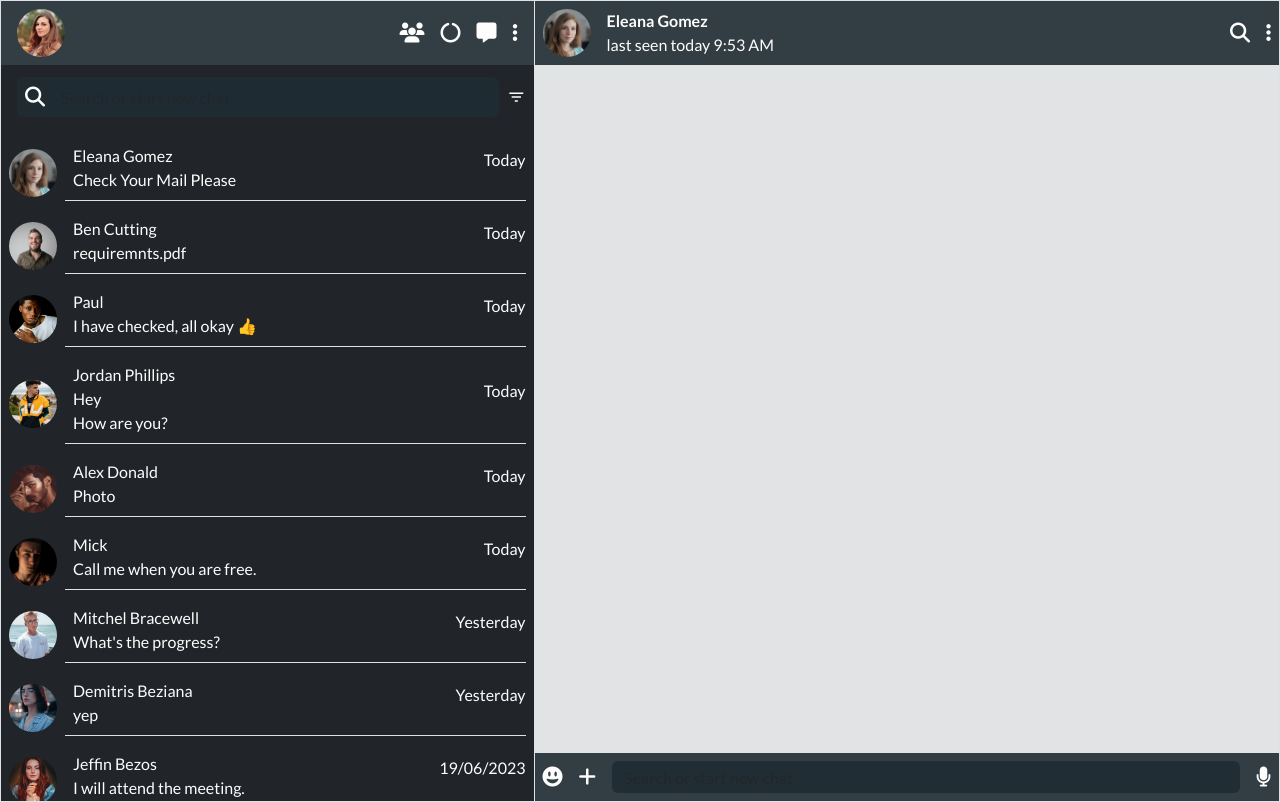
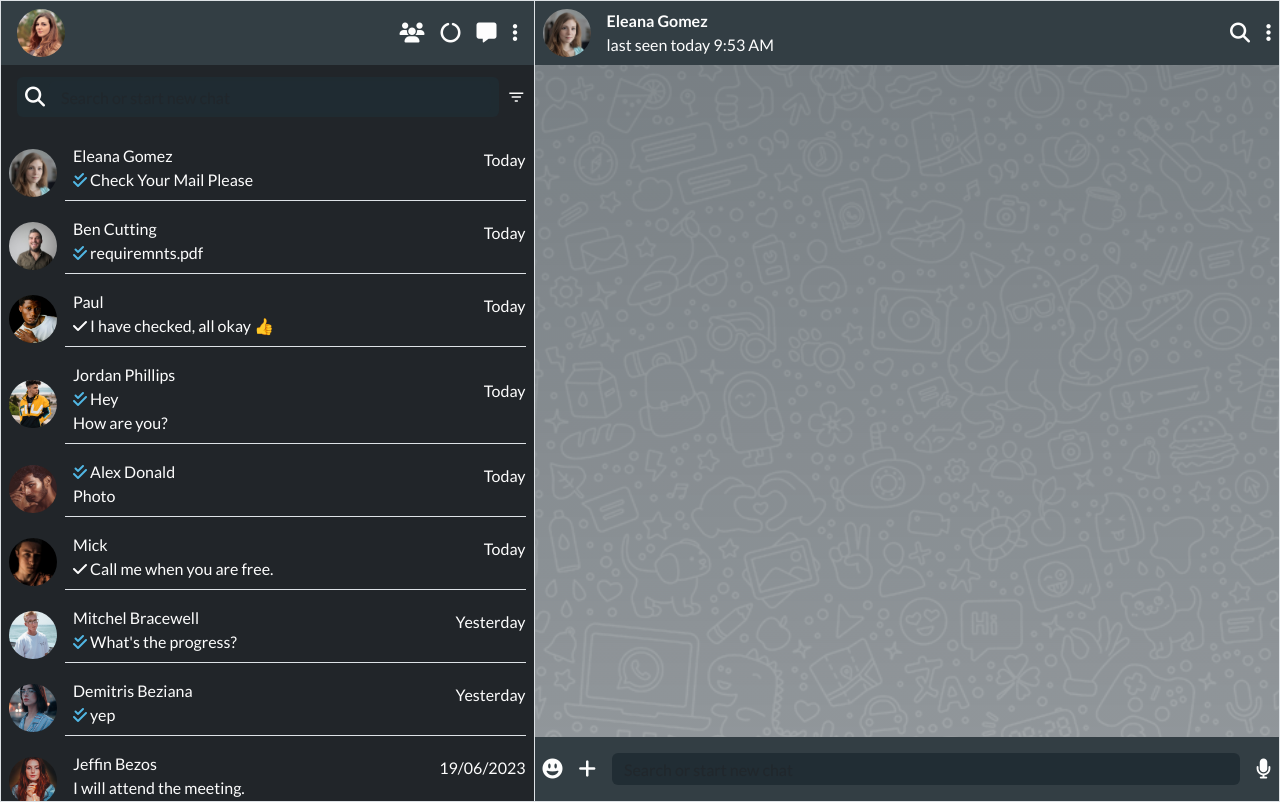
Before and after one commit to gaurabwebdev/whatfaap, a plain HTML site: page index.html in a window 1280 px wide. Drawn offline with nearby package versions, Linux system fonts and the light colour scheme.

Commit message:
right side middle part done

```diff
--- a/index.html
+++ b/index.html
@@ -11,7 +11,7 @@
     <!-- Custom CSS -->
     <link rel="stylesheet" href="styles.css">
 </head>
-<body class="bg-secondary-subtle">
+<body class="bg-secondary-subtle overflow-hidden">
 
     <!-- Main Starts -->
         <main>
@@ -20,10 +20,10 @@
                         <!-- Left Side Starts -->
                             <div class="left-side col col-md-5">
                                 <div class="left-side-top d-flex justify-content-between align-items-center px-3 py-2">
-                                    <div class="user-img-div d-flex align-items-center">
+                                    <div class="user-img-div d-flex align-items-center cursor-pointer">
                                         <img class="object-fit-cover rounded-circle" src="assets/img/user-img/user-1.jpg" alt="user-1">
                                     </div>
-                                    <div class="d-flex align-items-center gap-3 fs-5">
+                                    <div class="d-flex align-items-center gap-3 fs-5 cursor-pointer">
                                         <i class="fa-solid fa-users"></i>
                                         <i class="fa-solid fa-circle-notch"></i>
                                         <i class="fa-solid fa-message"></i>
@@ -54,6 +54,7 @@
                                                     Amber Divine
                                                 </span>
                                                 <span>
+                                                    <i class="fa-solid fa-check-double seen-message"></i>
                                                     Let me forward the docs asap.
                                                 </span>
                                             </p>
@@ -73,6 +74,7 @@
                                                     Eleana Gomez
                                                 </span>
                                                 <span>
+                                                    <i class="fa-solid fa-check-double seen-message"></i>
                                                     Check Your Mail Please
                                                 </span>
                                             </p>
@@ -92,6 +94,7 @@
                                                     Ben Cutting
                                                 </span>
                                                 <span>
+                                                    <i class="fa-solid fa-check-double seen-message"></i>
                                                     requiremnts.pdf
                                                 </span>
                                             </p>
@@ -111,6 +114,7 @@
                                                     Paul
                                                 </span>
                                                 <span>
+                                                    <i class="fa-solid fa-check"></i>
                                                     I have checked, all okay 👍
                                                 </span>
                                             </p>
@@ -130,6 +134,7 @@
                                                     Jordan Phillips
                                                 </span>
                                                 <span>
+                                                    <i class="fa-solid fa-check-double seen-message"></i>
                                                     Hey <br>
                                                     How are you?
                                                 </span>
@@ -147,6 +152,7 @@
                                         <div class="d-flex justify-content-between align-items-center w-100 border-bottom pb-2">
                                             <p class="d-flex flex-column justify-content-center m-0 ms-2">
                                                 <span>
+                                                    <i class="fa-solid fa-check-double seen-message"></i>
                                                     Alex Donald
                                                 </span>
                                                 <span>
@@ -169,6 +175,7 @@
                                                     Mick
                                                 </span>
                                                 <span>
+                                                    <i class="fa-solid fa-check"></i>
                                                     Call me when you are free.
                                                 </span>
                                             </p>
@@ -188,6 +195,7 @@
                                                     Mitchel Bracewell
                                                 </span>
                                                 <span>
+                                                    <i class="fa-solid fa-check-double seen-message"></i>
                                                     What's the progress?
                                                 </span>
                                             </p>
@@ -207,6 +215,7 @@
                                                     Demitris Beziana
                                                 </span>
                                                 <span>
+                                                    <i class="fa-solid fa-check-double seen-message"></i>
                                                     yep
                                                 </span>
                                             </p>
@@ -226,6 +235,7 @@
                                                     Jeffin Bezos
                                                 </span>
                                                 <span>
+
                                                     I will attend the meeting.
                                                 </span>
                                             </p>
@@ -245,6 +255,7 @@
                                                     Nas Daily
                                                 </span>
                                                 <span>
+                                                    <i class="fa-solid fa-check"></i>
                                                     Check Out this doc.
                                                 </span>
                                             </p>
@@ -264,6 +275,7 @@
                                                     Andrew Joseph
                                                 </span>
                                                 <span>
+                                                    <i class="fa-solid fa-check"></i>
                                                     sales-report.pdf
                                                 </span>
                                             </p>
@@ -296,10 +308,10 @@
                                     </div>
                                 </div>
                             </div>
-                            <div class="right-side-middle">
+                            <div class="right-side-middle position-absolute end-0 w-100">
 
                             </div>
-                            <div class="right-side-end position-absolute bottom-0 start-0 w-100 d-flex justify-content-between align-items-center gap-3 p-2">
+                            <div class="right-side-end position-absolute bottom-0 start-0 w-100 d-flex justify-content-between align-items-center gap-3 px-2 py-3">
                                 <i class="fa-solid fa-face-grin-wide cursor-pointer fs-5"></i>
                                 <i class="fa-solid fa-plus cursor-pointer fs-5"></i>
                                 <input class="form-control" placeholder="Search or start new chat" type="text">
--- a/styles.css
+++ b/styles.css
@@ -13,6 +13,7 @@
 :root {
     --first-bg : #111b21;
     --second-bg : #202c33e5;
+    --seen-message: #51B8E5;
 }
 
 /* General CSS */
@@ -32,11 +33,41 @@ body {
     cursor: pointer !important;
 }
 
+.seen-message {
+    color: var(--seen-message);
+}
+
 /* Combine CSS */
 .user-img-div img {
     width: 3rem;
     height: 3rem;
 }
+
+.chat-search-box>.form-control,
+.right-side-end>.form-control {
+    height: 2rem;
+    border: none;
+    box-shadow: none;
+    background: var(--second-bg) !important;
+    color: #fdfdfd;
+}
+
+.user-chats::-webkit-scrollbar, .right-side-middle::-webkit-scrollbar {
+    width: 0.5rem;
+
+}
+
+.user-chats::-webkit-scrollbar-track, .right-side-middle::-webkit-scrollbar-track {
+    background: #202c33;
+    border-radius: 1rem;
+}
+
+.user-chats::-webkit-scrollbar-thumb, .right-side-middle::-webkit-scrollbar-thumb {
+    background-color: rgb(168, 166, 166);
+    border-radius: 1rem;
+    border: 2px solid #202c33;
+}
+
 /* Left-Side CSS */
 .left-side {
 
@@ -51,13 +82,7 @@ body {
     background: var(--second-bg) !important;
 }
 
-.chat-search-box > .form-control, .right-side-end > .form-control {
-    height: 2rem;
-    border: none;
-    box-shadow: none;
-    background: var(--second-bg) !important;
-    color: #fdfdfd;
-}
+
 
 .user-chats{
     max-height: calc(100vh - 128px);
@@ -65,21 +90,7 @@ body {
     padding-top: 6rem !important;
 }
 
-.user-chats::-webkit-scrollbar {
-    width: 0.5rem;
 
-}
-
-.user-chats::-webkit-scrollbar-track {
-    background: #202c33;
-    border-radius: 1rem;
-}
-
-.user-chats::-webkit-scrollbar-thumb {
-    background-color: rgb(168, 166, 166);
-    border-radius: 1rem;
-    border: 2px solid #202c33;
-}
 
 
 
@@ -88,3 +99,11 @@ body {
     background: var(--second-bg);
 }
 /* Right-Side CSS */
+.right-side-middle{
+    background-image: linear-gradient(to top, rgba(32, 44, 51, 0.419), rgba(32, 44, 51, 0.547)), url("assets/img/wapp-bg.png");
+    background-position: center;
+    background-size: cover;
+    min-height: calc(100vh - 128px);
+    overflow-y: scroll;
+    top: 4rem;
+}
```
